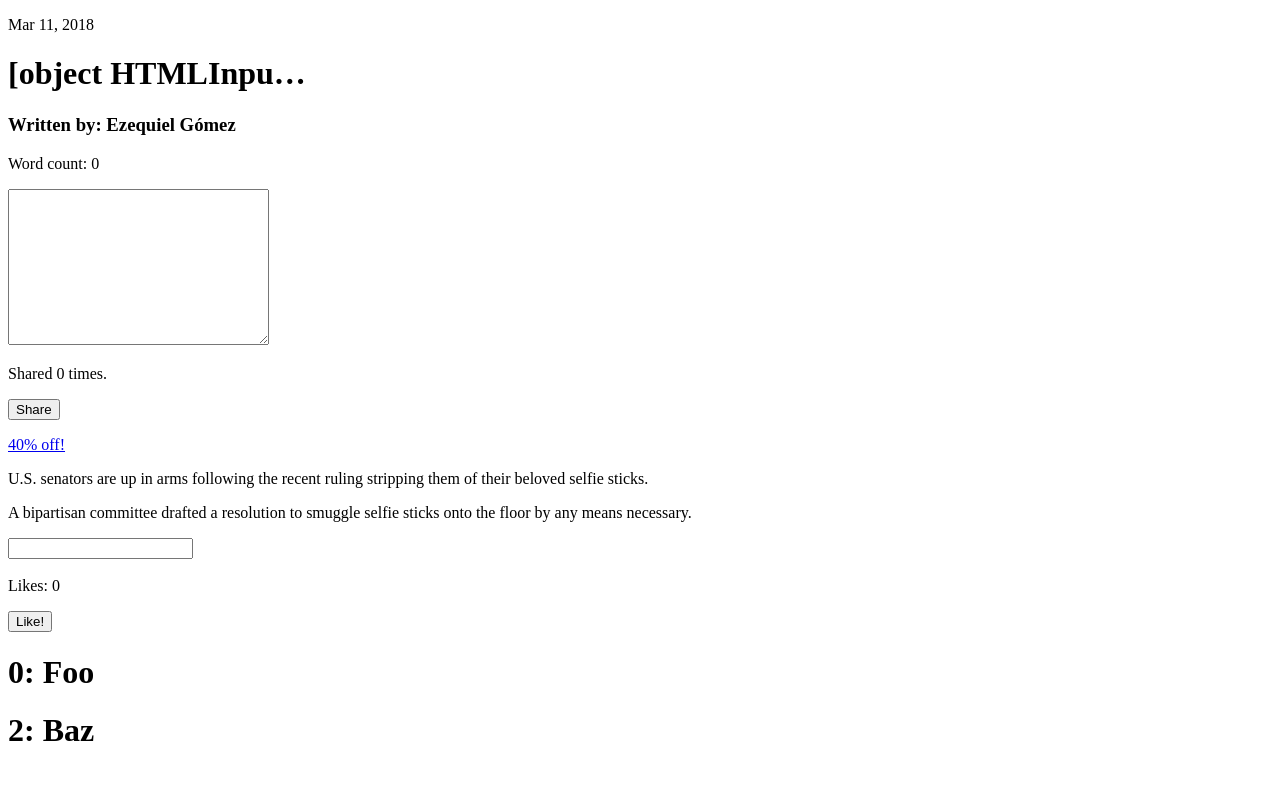
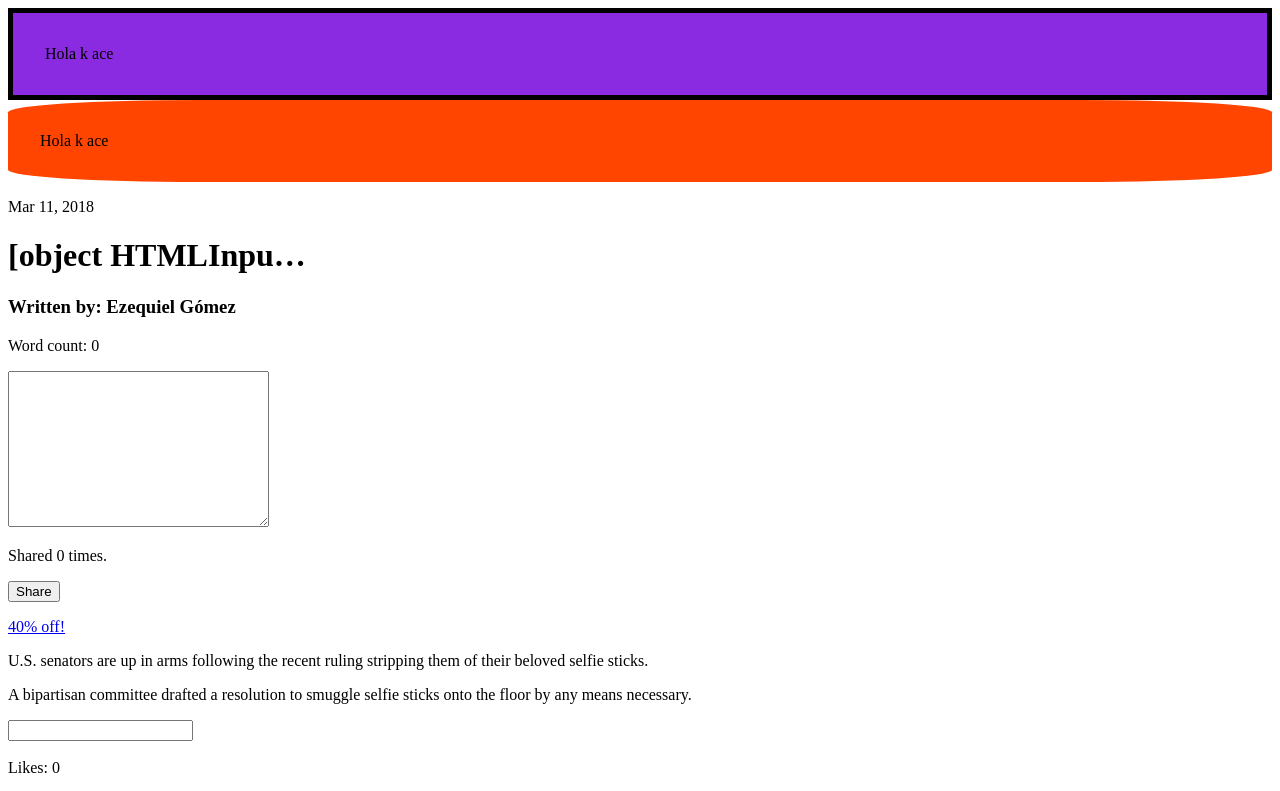
Before and after one commit to EzequielGomezCucchiararo/angular-components, an Angular app: page / in a window 1280 px wide. Shown: the top 791 px of the page. Built offline with nearby package versions, Linux system fonts and the light colour scheme.

Commit message:
directives

```diff
--- a/src/app/app.component.css
+++ b/src/app/app.component.css
@@ -0,0 +1,23 @@
+div {
+	padding: 2rem;
+}
+
+.bg-primary {
+	background-color: blueviolet;
+}
+
+.bg-warning {
+	background-color: orangered;
+}
+
+.bg-border-normal {
+	border: 1px solid black;
+}
+
+.bg-border-extra {
+	border: 5px solid black;
+}
+
+.rounded {
+	border-radius: 15%;
+}
--- a/src/app/app.component.html
+++ b/src/app/app.component.html
@@ -1,2 +1,8 @@
+<div bg [bgBorderWidth]="'bg-border-extra'">
+	Hola k ace
+</div>
+<div bg="bg-warning" bgBorder="rounded">
+	Hola k ace
+</div>
 <app-article></app-article>
 <article-list></article-list>
--- a/src/app/app.module.ts
+++ b/src/app/app.module.ts
@@ -6,10 +6,11 @@ import { AppComponent } from './app.component';
 import { ArticleComponent } from './article/article.component';
 import { AttributionComponent } from './article/attribution/attribution.component';
 import { TextEditorComponent } from './article/text-editor/text-editor.component';
-import { ClickToRevealDirective } from './directives/click-to-reveal/click-to-reveal.directive';
+import { ClickToRevealDirective } from './directives/click-to-reveal.directive';
 import { AdSectionComponent } from './article/ad-section/ad-section.component';
 import { ArticleListComponent } from './article-list/article-list.component';
 import { FeedbackComponent } from './article/feedback/feedback.component';
+import { BgDirective } from './directives/class.directive';
 
 
 @NgModule({
@@ -22,6 +23,7 @@ import { FeedbackComponent } from './article/feedback/feedback.component';
     AdSectionComponent,
     ArticleListComponent,
     FeedbackComponent,
+    BgDirective,
   ],
   imports: [
     BrowserModule
--- /dev/null
+++ b/src/app/directives/class.directive.ts
@@ -0,0 +1,25 @@
+import { Directive, ElementRef, Attribute, Input } from '@angular/core';
+
+@Directive({
+	selector: '[bg]'
+})
+export class BgDirective {
+
+	@Input('bgBorderWidth')
+	public bgBorderWidth: string;
+
+	constructor(
+		private elementRef: ElementRef,
+		@Attribute('bg')
+		private bg: string,
+		@Attribute('bgBorder')
+		private bgBorder: string,
+	) { }
+
+	ngOnInit(): void {
+		this.elementRef.nativeElement.classList.add(this.bg || 'bg-primary');
+		this.elementRef.nativeElement.classList.add(this.bgBorder);
+		this.elementRef.nativeElement.classList.add(this.bgBorderWidth)
+	}
+
+}
```
Also changed, not shown: src/app/directives/click-to-reveal.directive.ts (renamed from src/app/directives/click-to-reveal/click-to-reveal.directive.ts), 1 other file (tests, documents, lock files or other folders).
